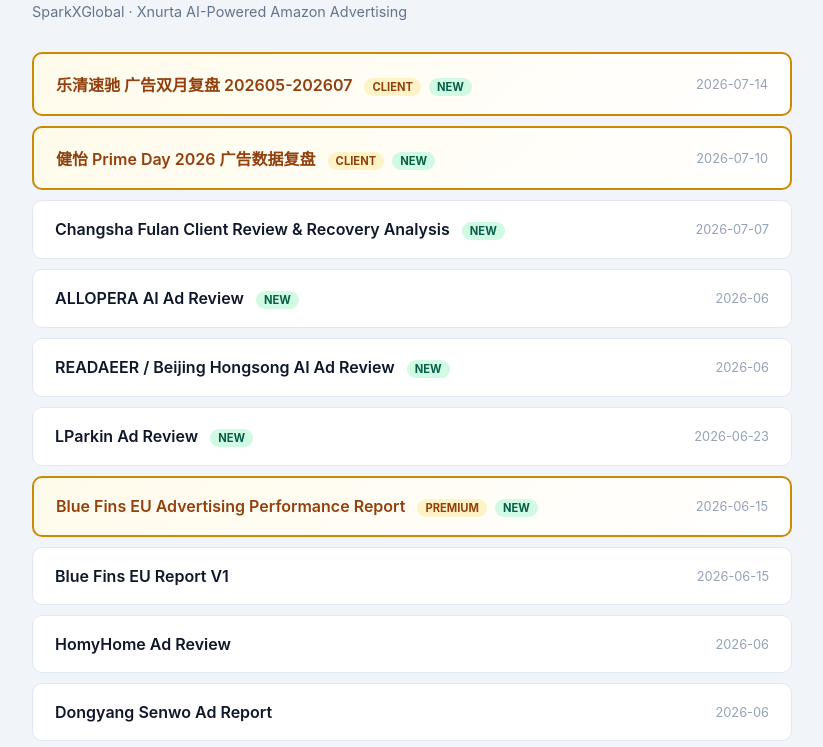
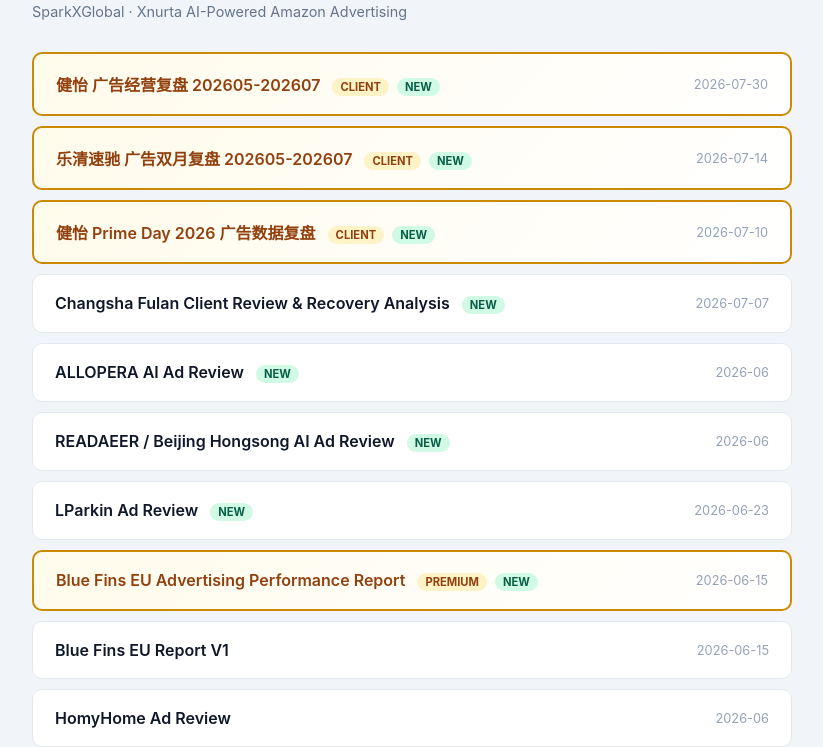
Before and after one commit to chen412871404-hub/xnurta-reports, a plain HTML site: page index.html in a window 1280 px wide. Shown: the part 80-827 px from the top of the page, without its empty margins (228-1051 px from the left). Drawn offline with Linux system fonts and the light colour scheme.

Commit message:
Add Jianyi business review to report index

```diff
--- a/index.html
+++ b/index.html
@@ -29,6 +29,10 @@
 <h1>Xnurta Ad Analytics Reports</h1>
 <p class="sub">SparkXGlobal · Xnurta AI-Powered Amazon Advertising</p>
 <ul>
+<li class="premium">
+<div><a href="jianyi-ad-business-review-202605-202607.html">健怡 广告经营复盘 202605-202607 <span class="tag tag-premium">CLIENT</span><span class="tag tag-new">NEW</span></a></div>
+<span class="date">2026-07-30</span>
+</li>
 <li class="premium">
 <div><a href="yueqing-suchi-bimonthly-review-202605-202607.html">乐清速驰 广告双月复盘 202605-202607 <span class="tag tag-premium">CLIENT</span><span class="tag tag-new">NEW</span></a></div>
 <span class="date">2026-07-14</span>
```
